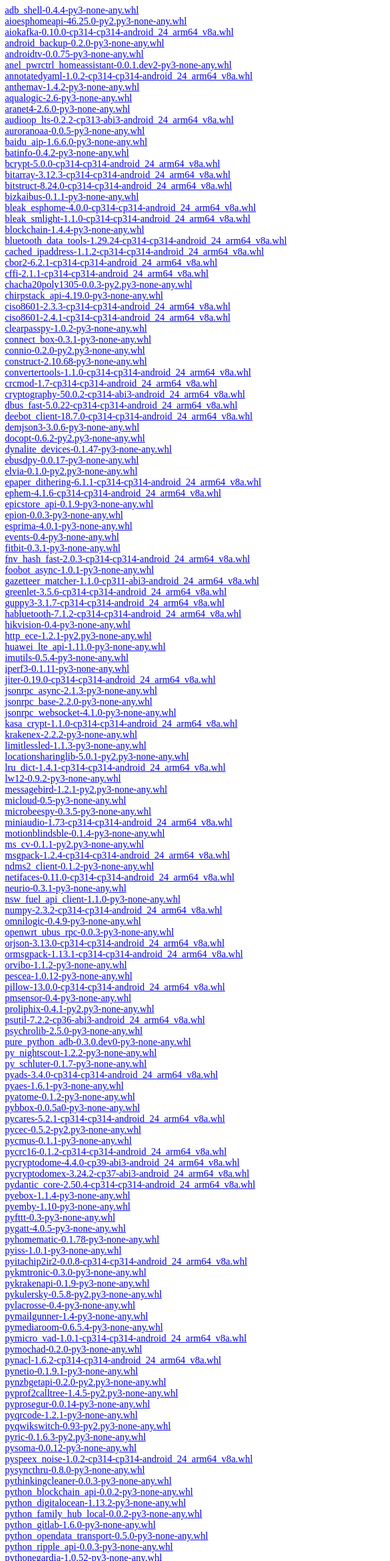
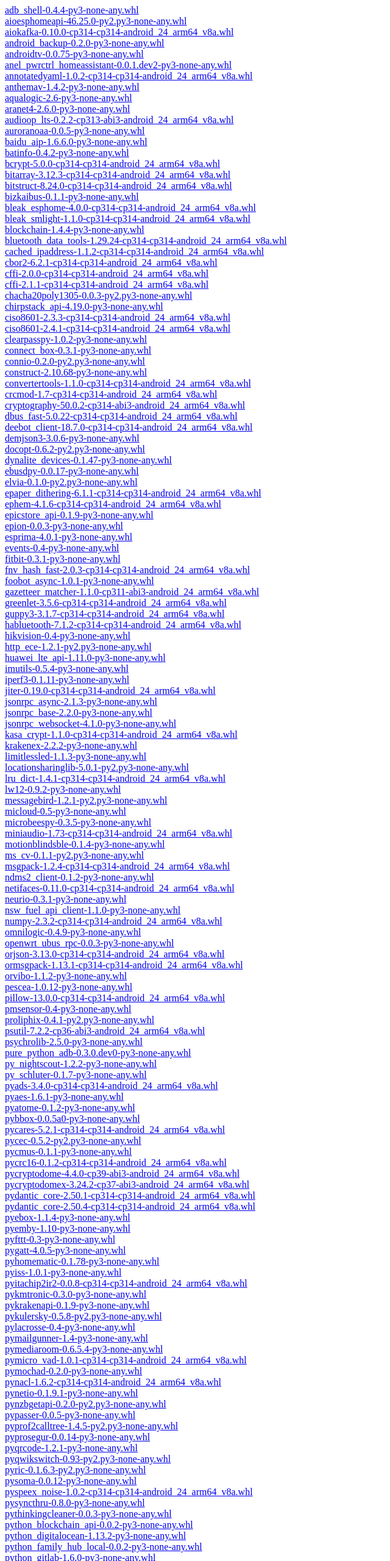
Before and after one commit to Mattemn97/HAndroid, a plain HTML site: page wheels/index.html in a window 1280 px wide. Shown: the top 2560 px of the page at 61% size, without its empty margins (0-640 px from the left). Drawn offline with Linux system fonts and the light colour scheme.

Commit message:
Indice dei wheel Android: 186 pacchetti

```diff
--- a/wheels/index.html
+++ b/wheels/index.html
@@ -23,6 +23,7 @@
 <a href="bluetooth_data_tools-1.29.24-cp314-cp314-android_24_arm64_v8a.whl">bluetooth_data_tools-1.29.24-cp314-cp314-android_24_arm64_v8a.whl</a><br>
 <a href="cached_ipaddress-1.1.2-cp314-cp314-android_24_arm64_v8a.whl">cached_ipaddress-1.1.2-cp314-cp314-android_24_arm64_v8a.whl</a><br>
 <a href="cbor2-6.2.1-cp314-cp314-android_24_arm64_v8a.whl">cbor2-6.2.1-cp314-cp314-android_24_arm64_v8a.whl</a><br>
+<a href="cffi-2.0.0-cp314-cp314-android_24_arm64_v8a.whl">cffi-2.0.0-cp314-cp314-android_24_arm64_v8a.whl</a><br>
 <a href="cffi-2.1.1-cp314-cp314-android_24_arm64_v8a.whl">cffi-2.1.1-cp314-cp314-android_24_arm64_v8a.whl</a><br>
 <a href="chacha20poly1305-0.0.3-py2.py3-none-any.whl">chacha20poly1305-0.0.3-py2.py3-none-any.whl</a><br>
 <a href="chirpstack_api-4.19.0-py3-none-any.whl">chirpstack_api-4.19.0-py3-none-any.whl</a><br>
@@ -106,6 +107,7 @@
 <a href="pycrc16-0.1.2-cp314-cp314-android_24_arm64_v8a.whl">pycrc16-0.1.2-cp314-cp314-android_24_arm64_v8a.whl</a><br>
 <a href="pycryptodome-4.4.0-cp39-abi3-android_24_arm64_v8a.whl">pycryptodome-4.4.0-cp39-abi3-android_24_arm64_v8a.whl</a><br>
 <a href="pycryptodomex-3.24.2-cp37-abi3-android_24_arm64_v8a.whl">pycryptodomex-3.24.2-cp37-abi3-android_24_arm64_v8a.whl</a><br>
+<a href="pydantic_core-2.50.1-cp314-cp314-android_24_arm64_v8a.whl">pydantic_core-2.50.1-cp314-cp314-android_24_arm64_v8a.whl</a><br>
 <a href="pydantic_core-2.50.4-cp314-cp314-android_24_arm64_v8a.whl">pydantic_core-2.50.4-cp314-cp314-android_24_arm64_v8a.whl</a><br>
 <a href="pyebox-1.1.4-py3-none-any.whl">pyebox-1.1.4-py3-none-any.whl</a><br>
 <a href="pyemby-1.10-py3-none-any.whl">pyemby-1.10-py3-none-any.whl</a><br>
@@ -125,6 +127,7 @@
 <a href="pynacl-1.6.2-cp314-cp314-android_24_arm64_v8a.whl">pynacl-1.6.2-cp314-cp314-android_24_arm64_v8a.whl</a><br>
 <a href="pynetio-0.1.9.1-py3-none-any.whl">pynetio-0.1.9.1-py3-none-any.whl</a><br>
 <a href="pynzbgetapi-0.2.0-py2.py3-none-any.whl">pynzbgetapi-0.2.0-py2.py3-none-any.whl</a><br>
+<a href="pypasser-0.0.5-py3-none-any.whl">pypasser-0.0.5-py3-none-any.whl</a><br>
 <a href="pyprof2calltree-1.4.5-py2.py3-none-any.whl">pyprof2calltree-1.4.5-py2.py3-none-any.whl</a><br>
 <a href="pyprosegur-0.0.14-py3-none-any.whl">pyprosegur-0.0.14-py3-none-any.whl</a><br>
 <a href="pyqrcode-1.2.1-py3-none-any.whl">pyqrcode-1.2.1-py3-none-any.whl</a><br>
@@ -167,6 +170,7 @@
 <a href="temescal-0.5-py3-none-any.whl">temescal-0.5-py3-none-any.whl</a><br>
 <a href="temperusb-1.6.1-py3-none-any.whl">temperusb-1.6.1-py3-none-any.whl</a><br>
 <a href="tesla_powerwall-0.5.3-py3-none-any.whl">tesla_powerwall-0.5.3-py3-none-any.whl</a><br>
+<a href="tibs-0.5.7-cp38-abi3-android_24_arm64_v8a.whl">tibs-0.5.7-cp38-abi3-android_24_arm64_v8a.whl</a><br>
 <a href="tibs-2.0.2-cp311-abi3-android_24_arm64_v8a.whl">tibs-2.0.2-cp311-abi3-android_24_arm64_v8a.whl</a><br>
 <a href="titlecase-2.4.1-py2.py3-none-any.whl">titlecase-2.4.1-py2.py3-none-any.whl</a><br>
 <a href="twilio-6.32.0-py2.py3-none-any.whl">twilio-6.32.0-py2.py3-none-any.whl</a><br>
```
Also changed, not shown: wheels/indice.json (+1 -1 lines), 4 other files.
